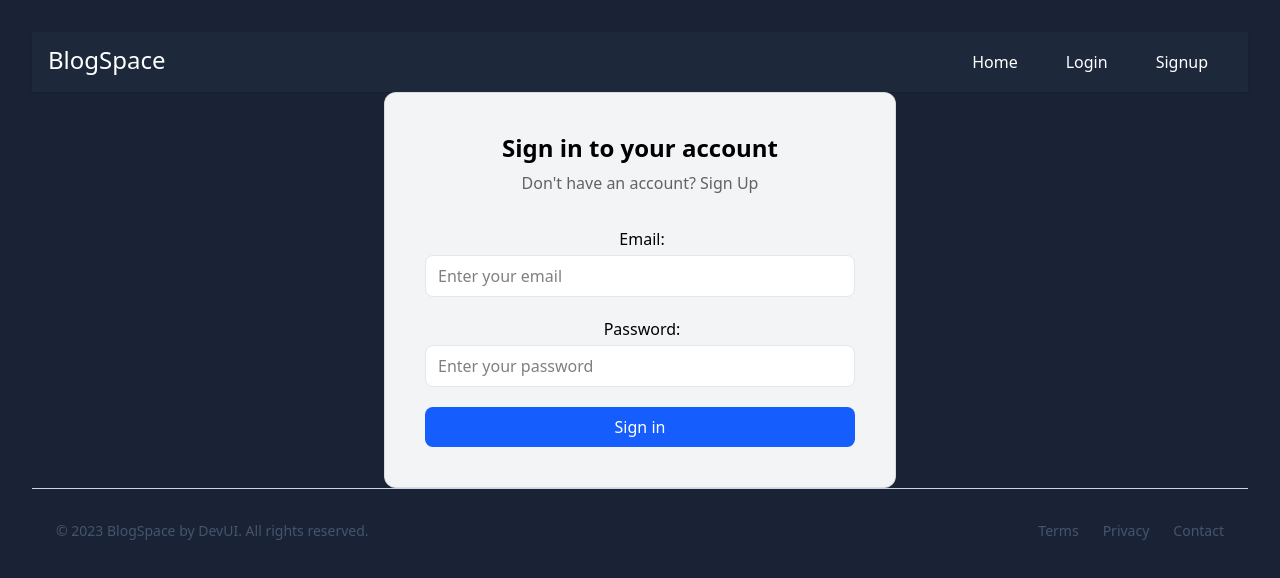
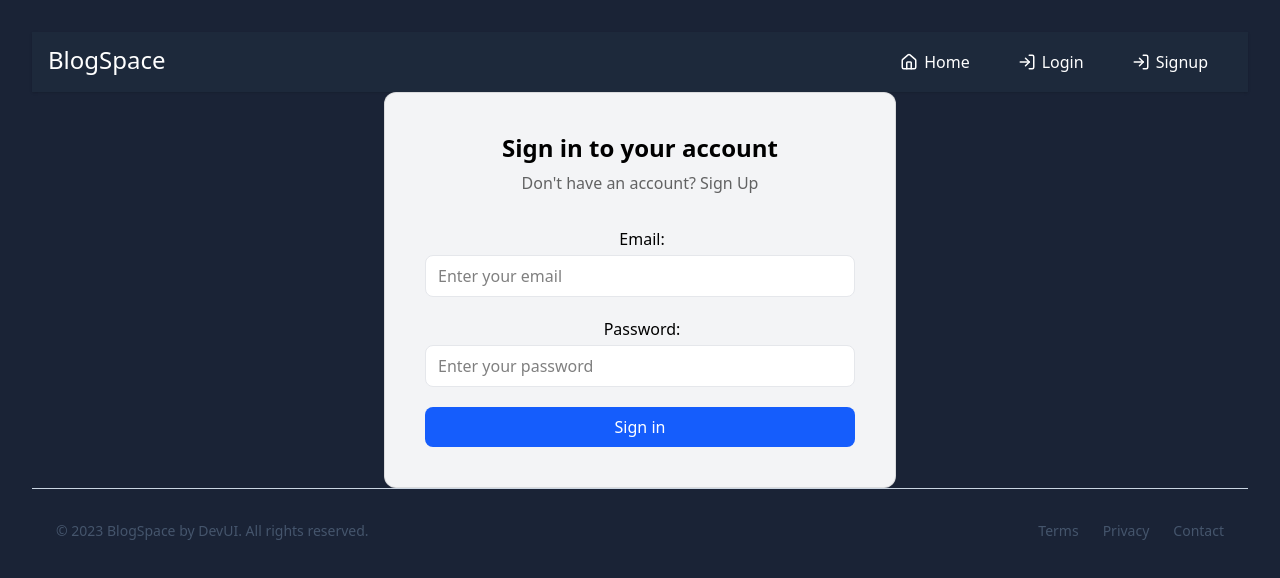
Before and after one commit to PinQusestion/BlogApp, a React (Vite) app: page /login in a window 1280 px wide. Shown: the top 578 px of the page. Built offline with nearby package versions, Linux system fonts and the light colour scheme; no server answers.

Commit message:
Added Icons

```diff
--- a/src/components/Header/Header.jsx
+++ b/src/components/Header/Header.jsx
@@ -1,5 +1,5 @@
 import React from "react";
-import { Container, LogoutBtn } from "../index";
+import { Container, LogoutBtn, Icon} from "../index";
 import { useSelector } from "react-redux";
 import { useNavigate } from "react-router";
 
@@ -13,26 +13,31 @@ function Header() {
       name: "Home",
       slug: "/",
       active: true,
+      icon: "Home"
     },
     {
       name: "Login",
       slug: "/login",
       active: !authStatus,
+      icon: "LogIn"
     },
     {
       name: "Signup",
       slug: "/signup",
       active: !authStatus,
+      icon: "LogIn"
     },
     {
       name: "All Posts",
       slug: "/all-posts",
       active: authStatus,
+      icon: "FileText"
     },
     {
       name: "Add Posts",
       slug: "/add-posts",
       active: authStatus,
+      icon: "Plus"
     },
   ];
 
@@ -52,12 +57,13 @@ function Header() {
             {navItems.map((item) =>
               item.active ? (
                 <li key={item.name}>
-                  <button
-                    onClick={() => navigate(item.slug)}
-                    className="inline-block px-6 py-1.5 duration-200 hover:bg-blue-100 hover:text-black rounded-full"
-                  >
-                    {item.name}
-                  </button>
+                    <button
+                      onClick={() => navigate(item.slug)}
+                      className="inline-flex items-center px-6 py-1.5 duration-200 hover:text-cyan-400 rounded-full gap-1.5"
+                    >
+                      <Icon icon={item.icon}/>
+                      {item.name}
+                    </button>
                 </li>
               ) : null
             )}
--- a/src/components/Header/LogoutBtn.jsx
+++ b/src/components/Header/LogoutBtn.jsx
@@ -2,6 +2,8 @@ import React from "react";
 import { useDispatch } from "react-redux";
 import authService from "../../appwrite/auth";
 import { logOut } from "../../store/authSlice";
+import Icon from "../Icon";
+import { LogOut } from "lucide-react";
 
 function LogoutBtn() {
   const dispatch = useDispatch();
@@ -12,9 +14,10 @@ function LogoutBtn() {
   };
   return (
     <button
-      className="inline-block px-6 py-2 duration-200 hover:bg-blue-100 hover:text-black rounded-full"
+      className="inline-flex items-center gap-1.5 px-6 py-2 duration-200 hover:bg-blue-100 hover:text-black rounded-full"
       onClick={logoutHandler}
     >
+      <LogOut size={18}/>
       Logout
     </button>
   );
--- /dev/null
+++ b/src/components/Icon.jsx
@@ -0,0 +1,17 @@
+import React from "react";
+import { Plus, LogIn, Home, FileText, LogOut } from "lucide-react";
+
+const iconMap = {
+  Home,
+  Plus,
+  LogIn,
+  FileText,
+  LogOut,
+};
+
+function Icon({ icon }) {
+  const LucideIcon = iconMap[icon];
+  return LucideIcon ? <LucideIcon size={18} className="hover:stroke-inherit"/> : null;
+}
+
+export default Icon
--- a/src/components/index.js
+++ b/src/components/index.js
@@ -12,6 +12,7 @@ import PostForm from "./post-form/PostForm";
 import PostCard from "./PostCard";
 import AuthLayout from './AuthLayout';
 import Input from './Input'
+import Icon from "./Icon";
 
 export {
     Header,
@@ -27,5 +28,6 @@ export {
     PostCard,
     AuthLayout,
     Input,
-    Select
+    Select,
+    Icon
 }
```
